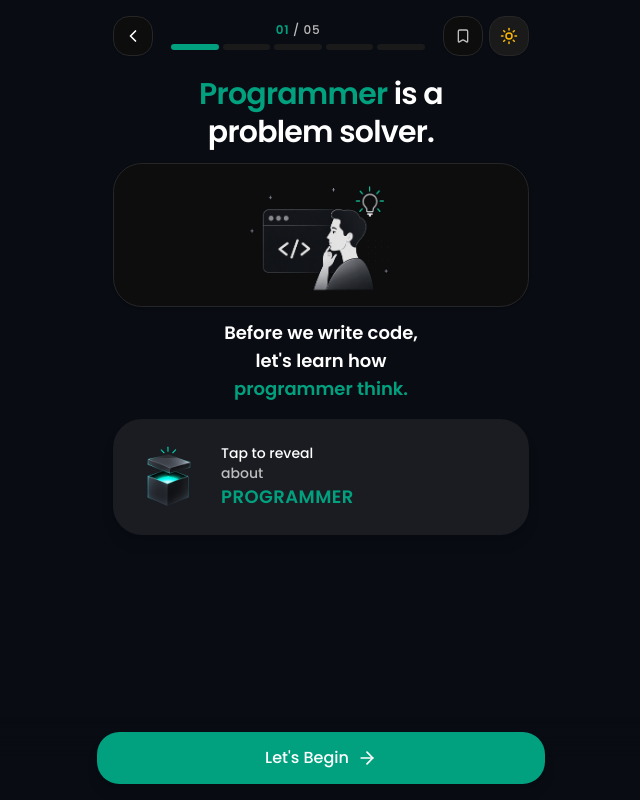
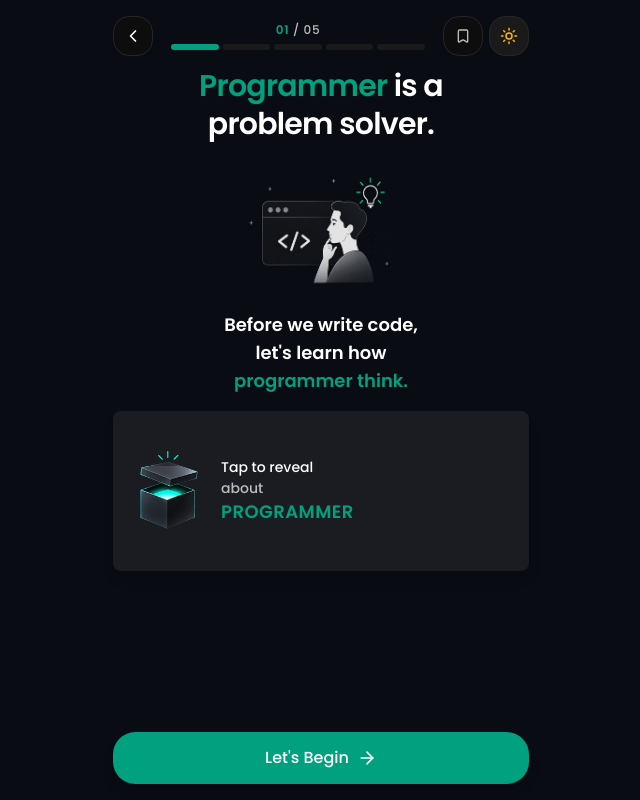
Before and after one commit to Skills-Yard/lingo-website-client, a Next.js app: page /programming_basic/instructions-intro in a window 1280 px wide. Both pictures are taken after a click on the button 828 px from the left and 36 px from the top of the page. Shown: the whole page, without its empty margins (319-959 px from the left). Built offline with nearby package versions, Linux system fonts and the light colour scheme.

Commit message:
feat: update InstructionsIntroFlow with new images and sound effects

```diff
--- a/src/components/programming-basic/sections/InstructionsIntroFlow.tsx
+++ b/src/components/programming-basic/sections/InstructionsIntroFlow.tsx
@@ -1,19 +1,22 @@
 "use client";
 
 import React, { useState } from "react";
+import Image from "next/image";
 import { Poppins } from "next/font/google";
 import {
   ChevronLeft,
   Bookmark,
   ArrowRight,
-  CheckCircle2,
-  XCircle,
+  Check,
+  X,
   Play,
   Network,
   Sparkles,
+  Sparkle,
 } from "lucide-react";
 import { INSTRUCTIONS_INTRO_SLIDES } from "@/lib/constants/instructionsIntro";
 import { ThemeToggle } from "@/components/ui/theme-toggle";
+import { useSound } from "@/hooks/useSound";
 
 const poppins = Poppins({
   subsets: ["latin"],
@@ -31,7 +34,7 @@ interface InstructionsIntroFlowProps {
 function TeacherIllustration({ compact = false }: { compact?: boolean }) {
   return (
     <div
-      className={`relative w-full rounded-2xl overflow-hidden shadow-sm ${compact ? "h-48 md:h-56" : "aspect-[390/360]"}`}
+      className={`relative w-full rounded-2xl overflow-hidden shadow-sm ${compact ? "h-36 md:h-40" : "aspect-[390/360]"}`}
     >
       {/* eslint-disable-next-line @next/next/no-img-element */}
       <img
@@ -60,6 +63,7 @@ export function InstructionsIntroFlow({
   const [selected, setSelected] = useState<number | null>(null);
   const [checked, setChecked] = useState(false);
   const [bookmarked, setBookmarked] = useState(false);
+  const triggerSound = useSound(true);
 
   const total = INSTRUCTIONS_INTRO_SLIDES.length;
   const slide = INSTRUCTIONS_INTRO_SLIDES[index];
@@ -93,13 +97,24 @@ export function InstructionsIntroFlow({
     if (isQuiz && !checked) {
       if (selected === null) return;
       setChecked(true);
+      triggerSound(isCorrect ? "win" : "lose");
+      return;
+    }
+    if (isQuiz && checked && !isCorrect) {
+      // Wrong answer: let the learner try again instead of moving on.
+      setSelected(null);
+      setChecked(false);
       return;
     }
     goNext();
   };
 
   const primaryLabel =
-    slide.kind === "teacher-quiz" && !checked ? slide.submitLabel : slide.cta;
+    slide.kind === "teacher-quiz" && !checked
+      ? slide.submitLabel
+      : isQuiz && checked && !isCorrect
+        ? "Try Again"
+        : slide.cta;
   const feedbackTitle =
     slide.kind === "teacher-quiz"
       ? isCorrect
@@ -111,11 +126,11 @@ export function InstructionsIntroFlow({
 
   return (
     <main
-      className={`${poppins.className} min-h-screen w-full max-w-full overflow-x-hidden bg-background text-foreground flex flex-col items-center transition-colors duration-200`}
+      className={`${poppins.className} h-screen w-full max-w-full overflow-hidden bg-background text-foreground flex flex-col items-center transition-colors duration-200`}
     >
-      <div className={`w-full max-w-md flex flex-col grow px-4 py-4 ${isQuiz && checked ? "pb-56" : "pb-32"}`}>
-        {/* ── Header (same on every slide) ── */}
-        <header className="flex items-center justify-between gap-2.5 mb-5 select-none">
+      <div className="w-full max-w-md flex flex-col h-full">
+        {/* ── Header (same on every slide) — fixed height, never scrolls or gets covered ── */}
+        <header className="shrink-0 flex items-center justify-between gap-2.5 px-4 pt-4 pb-3 select-none">
           <button
             onClick={goBack}
             className="w-10 h-10 flex items-center justify-center rounded-lg bg-card border border-border text-foreground hover:bg-surface-strong transition-all active:scale-95 cursor-pointer shadow-xs"
@@ -163,8 +178,12 @@ export function InstructionsIntroFlow({
           </div>
         </header>
 
-        {/* ── Body ── */}
-        <div className="grow flex flex-col gap-4 select-none">
+        {/* ── Body — the only part that scrolls, so header/footer are always fully visible ── */}
+        <div
+          className="flex-1 min-h-0 overflow-y-auto px-4 scrollbar-none"
+          style={{ msOverflowStyle: "none" }}
+        >
+        <div className="flex flex-col gap-3 select-none min-h-full pb-3">
           {slide.kind === "cover" && (
             <div className="flex flex-col gap-3 text-center">
               <h1 className="text-2xl md:text-3xl font-semibold tracking-tight leading-tight text-balance">
@@ -172,12 +191,20 @@ export function InstructionsIntroFlow({
                 <span className="text-foreground">{slide.title}</span>
               </h1>
 
-              <div className="relative w-full h-36 bg-card rounded-2xl border border-border flex items-center justify-center overflow-hidden shadow-sm p-3">
-                {/* eslint-disable-next-line @next/next/no-img-element */}
-                <img
-                  src={slide.imageSrc}
+              <div className="relative w-full h-36 flex items-center justify-center overflow-hidden p-3">
+                <Image
+                  src={slide.imageLight}
                   alt=""
-                  className="h-full max-w-full object-contain"
+                  width={759}
+                  height={512}
+                  className="h-full w-auto max-w-full object-contain dark:hidden"
+                />
+                <Image
+                  src={slide.imageDark}
+                  alt=""
+                  width={743}
+                  height={512}
+                  className="hidden h-full w-auto max-w-full object-contain dark:block"
                 />
               </div>
 
@@ -195,17 +222,17 @@ export function InstructionsIntroFlow({
                 </p>
               </div>
 
-              <div className="w-full rounded-2xl bg-[#1A1C22] p-6 flex items-center gap-5 shadow-lg mt-1">
-                <div className="w-16 h-16 shrink-0 flex items-center justify-center">
+              <div className="w-full h-40 rounded-[8px] bg-[#1A1C22] p-6 flex items-center gap-5 shadow-lg mt-1">
+                <div className="w-16 h-40 shrink-0 flex items-center justify-center">
                   {/* eslint-disable-next-line @next/next/no-img-element */}
                   <img
                     src="/images/box.png"
                     alt=""
-                    className="w-full h-full object-contain"
+                    className="w-full h-[150px] object-contain"
                   />
                 </div>
                 <div className="text-left">
-                  <p className="text-sm text-white font-medium">
+                  <p className="text-[14px] text-white font-medium">
                     {slide.revealLabel}
                   </p>
                   <p className="text-sm text-[#BEBEBE] font-medium">about</p>
@@ -233,14 +260,14 @@ export function InstructionsIntroFlow({
 
           {slide.kind === "teacher-quiz" && (
             <>
-              <h1 className="text-2xl md:text-3xl font-semibold tracking-tight leading-tight text-center md:text-left">
+              <h1 className="text-xl md:text-2xl font-semibold tracking-tight leading-tight text-center md:text-left">
                 <span className="text-primary">{slide.highlightWord}</span>{" "}
                 <span className="text-foreground">{slide.title}</span>
               </h1>
 
               <TeacherIllustration compact />
 
-              <div className="flex flex-col gap-3">
+              <div className="flex flex-col gap-2">
                 {slide.options.map((opt, idx) => {
                   const isSelected = selected === idx;
                   const Icon = opt.icon;
@@ -278,20 +305,23 @@ export function InstructionsIntroFlow({
                       key={opt.text}
                       type="button"
                       disabled={checked}
-                      onClick={() => setSelected(idx)}
-                      className={`w-full flex items-center justify-between p-4 rounded-xl border transition-all duration-200 text-left shadow-xs cursor-pointer active:scale-99 ${cardBorder}`}
+                      onClick={() => {
+                        triggerSound("tap");
+                        setSelected(idx);
+                      }}
+                      className={`w-full flex items-center justify-between p-3 rounded-xl border transition-all duration-200 text-left shadow-xs cursor-pointer active:scale-99 ${cardBorder}`}
                     >
-                      <div className="flex items-center gap-3.5 min-w-0 grow">
+                      <div className="flex items-center gap-3 min-w-0 grow">
                         <div
-                          className={`w-10 h-10 rounded-full flex items-center justify-center shrink-0 ${iconWrap}`}
+                          className={`w-9 h-9 rounded-full flex items-center justify-center shrink-0 ${iconWrap}`}
                         >
-                          <Icon className="w-5 h-5" />
+                          <Icon className="w-4 h-4" />
                         </div>
                         <div className="flex flex-col min-w-0 pr-2">
-                          <span className="font-medium text-base leading-tight text-foreground">
+                          <span className="font-medium text-sm leading-tight text-foreground">
                             {opt.text}
                           </span>
-                          {!checked && (
+                          {!(checked && isSelected) && (
                             <span className="text-xs text-muted-foreground font-normal mt-0.5 line-clamp-1">
                               {opt.subtitle}
                             </span>
@@ -300,11 +330,11 @@ export function InstructionsIntroFlow({
                       </div>
                       <div className="shrink-0 pl-2">
                         <div
-                          className={`w-6 h-6 rounded-full border-2 flex items-center justify-center transition-all ${radioStyle}`}
+                          className={`w-5 h-5 rounded-full border-2 flex items-center justify-center transition-all ${radioStyle}`}
                         >
                           {isSelected && (
                             <div
-                              className={`w-3 h-3 rounded-full ${
+                              className={`w-2.5 h-2.5 rounded-full ${
                                 checked && !opt.isCorrect
                                   ? "bg-rose-500"
                                   : "bg-primary"
@@ -366,7 +396,14 @@ export function InstructionsIntroFlow({
               </h1>
 
               <div className="relative w-full h-56 md:h-64 rounded-xl bg-[#1A1C22] flex items-center justify-center overflow-hidden shadow-lg">
-                <div className="w-16 h-16 rounded-full bg-white flex items-center justify-center shadow-xl">
+                {/* eslint-disable-next-line @next/next/no-img-element */}
+                <img
+                  src="/images/vedioImg.png"
+                  alt="What are Instructions? video thumbnail"
+                  className="absolute inset-0 w-full h-full object-cover"
+                />
+                <div className="absolute inset-0 bg-black/30" />
+                <div className="relative w-16 h-16 rounded-full bg-white flex items-center justify-center shadow-xl">
                   <Play className="w-6 h-6 text-primary fill-primary ml-0.5" />
                 </div>
                 <div className="absolute bottom-0 left-0 right-0 h-2.5 bg-black/40" />
@@ -383,42 +420,64 @@ export function InstructionsIntroFlow({
         </div>
         </div>
 
-      {/* ── Footer ── */}
-      <footer className="fixed bottom-0 left-0 right-0 z-40 flex justify-center bg-gradient-to-t from-background via-background to-transparent pt-4 pb-4 px-4 backdrop-blur-xs">
-        <div className="w-full max-w-md flex flex-col gap-3">
+        {/* ── Footer — shrink-0, in normal flow, so it can never overlap scrollable content above it ── */}
+        <footer className="shrink-0 px-4 pt-3 pb-4 bg-background">
+          <div className="w-full flex flex-col gap-3">
           {isQuiz && checked && selectedOption && (
             <div
-              className={`w-full rounded-2xl p-4 border transition-all duration-300 animate-pop-in flex items-center justify-between gap-3 shadow-xl ${
-                isCorrect
-                  ? "bg-secondary border-primary/40"
-                  : "bg-[#fff1f2] dark:bg-[#1f090d] border-[#fecdd3] dark:border-[#881337]"
+              className="w-full rounded-xl p-3.5 flex items-center justify-between gap-2 animate-pop-in overflow-hidden"
+              style={{
+                background: isCorrect
+                  ? "linear-gradient(180deg, rgba(1,161,127,0.16) 0%, rgba(255,255,255,0) 98.7%)"
+                  : "linear-gradient(180deg, rgba(225,29,72,0.16) 0%, rgba(255,255,255,0) 98.7%)",
+              }}
+            >
+              <div className="min-w-0">
+                <div className="flex items-center gap-2.5 mb-1">
+                  <div
+                    className={`w-7 h-7 rounded-full flex items-center justify-center shrink-0 ${
+                      isCorrect ? "bg-primary" : "bg-rose-600 dark:bg-rose-500"
                     }`}
                   >
-              <div className="flex items-start gap-2.5 min-w-0">
                     {isCorrect ? (
-                  <CheckCircle2 className="w-6 h-6 text-primary shrink-0 mt-0.5" />
+                      <Check className="w-3.5 h-3.5 text-white" strokeWidth={3} />
                     ) : (
-                  <XCircle className="w-6 h-6 text-rose-600 dark:text-rose-400 shrink-0 mt-0.5" />
+                      <X className="w-3.5 h-3.5 text-white" strokeWidth={3} />
                     )}
-                <div className="min-w-0">
+                  </div>
                   <h3
-                    className={`text-base font-semibold leading-tight ${isCorrect ? "text-primary" : "text-rose-600 dark:text-rose-400"}`}
+                    className={`text-base font-semibold leading-none ${isCorrect ? "text-primary" : "text-rose-600 dark:text-rose-400"}`}
                   >
                     {feedbackTitle}
                   </h3>
+                </div>
                 <p
-                    className={`text-xs font-medium leading-snug mt-0.5 ${isCorrect ? "text-secondary-foreground/90" : "text-rose-700/90 dark:text-rose-300/90"}`}
+                  className={`text-xs font-medium leading-[1.4] ${isCorrect ? "text-primary" : "text-rose-600 dark:text-rose-400"}`}
                 >
                   {feedbackBody}
                 </p>
               </div>
-              </div>
+
+              <div className="relative w-27.5 h-21 shrink-0">
+                <Sparkle
+                  className="absolute w-3.5 h-3.5 text-amber-400 fill-amber-400"
+                  style={{ left: 92, top: 0 }}
+                />
+                <Sparkle
+                  className="absolute w-3 h-3 text-[#ABA8FC] fill-[#ABA8FC]"
+                  style={{ left: 0, top: 49 }}
+                />
+                <span className="absolute w-1.5 h-1.5 rounded-full bg-[#ABA8FC]" style={{ left: 2, top: 22 }} />
+                <span className="absolute w-1.5 h-1.5 rounded-full bg-[#FF8585]" style={{ left: 0, top: 25 }} />
+                <span className="absolute w-1.5 h-1.5 rounded-full bg-[#FF8585]" style={{ left: 106, top: 58 }} />
                 {/* eslint-disable-next-line @next/next/no-img-element */}
                 <img
                   src="/images/sliceAnswer.png"
                   alt=""
-                className="w-16 h-16 shrink-0 object-contain animate-bounce-slow"
+                  className="absolute w-20.5 h-19.75 object-contain -scale-x-100 animate-bounce-slow"
+                  style={{ left: 20, top: 5 }}
                 />
+              </div>
             </div>
           )}
 
@@ -439,6 +498,7 @@ export function InstructionsIntroFlow({
           </button>
           </div>
         </footer>
+      </div>
     </main>
   );
 }
--- a/src/lib/constants/instructionsIntro.ts
+++ b/src/lib/constants/instructionsIntro.ts
@@ -1,5 +1,5 @@
 import { LucideIcon } from "lucide-react";
-import { HelpCircle, Megaphone } from "lucide-react";
+import { HelpCircle, BookOpen } from "lucide-react";
 
 export interface QuizOption {
   text: string;
@@ -22,7 +22,8 @@ export type InstructionsSlide =
       kind: "cover";
       highlightWord: string;
       title: string;
-      imageSrc: string;
+      imageLight: string;
+      imageDark: string;
       lines: string[];
       highlightLine: string;
       revealLabel: string;
@@ -71,7 +72,8 @@ export const INSTRUCTIONS_INTRO_SLIDES: InstructionsSlide[] = [
     kind: "cover",
     highlightWord: "Programmer",
     title: "is a problem solver.",
-    imageSrc: "/images/thinkingBlack.png",
+    imageLight: "/images/thinkingWhite.png",
+    imageDark: "/images/thinkingBlack.png",
     lines: ["Before we write code,", "let's learn how"],
     highlightLine: "programmer think.",
     revealLabel: "Tap to reveal",
@@ -98,7 +100,7 @@ export const INSTRUCTIONS_INTRO_SLIDES: InstructionsSlide[] = [
       {
         text: "Giving Instruction",
         subtitle: "Teacher is giving an instruction to the class.",
-        icon: Megaphone,
+        icon: BookOpen,
         isCorrect: true,
       },
     ],
```
Also changed, not shown: public/images/thinkingWhite.png, public/images/vedioImg.png (added). Lines whose indentation alone changed are shown as unchanged.
